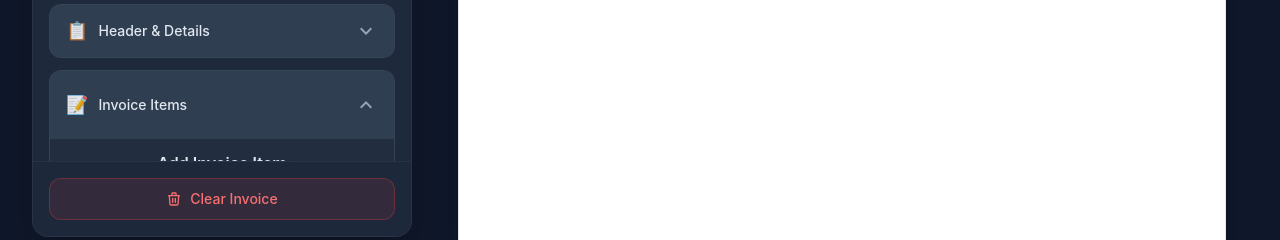
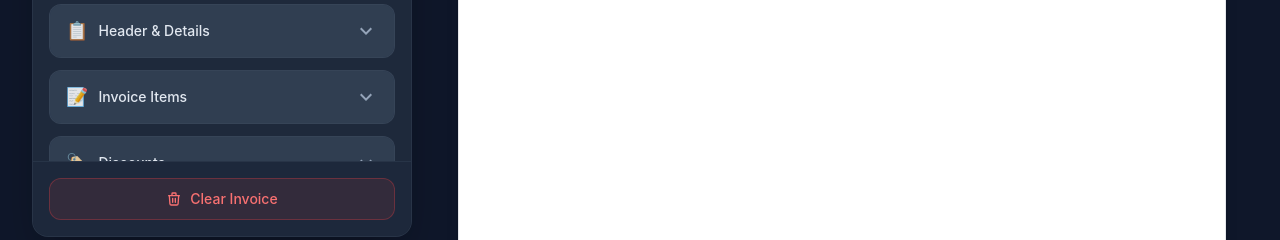
Before and after one commit to HalcyonVagabond/invoices-are-boring, a React (Vite) app: page /editor in a window 1280 px wide. Shown: the part 531-771 px from the top of the page. Built offline with nearby package versions, Linux system fonts and the light colour scheme; no server answers.

Commit message:
invoice items menu accorion not automatically open

```diff
--- a/src/components/InvoiceInputs/InvoiceInputsMenu.js
+++ b/src/components/InvoiceInputs/InvoiceInputsMenu.js
@@ -196,7 +196,7 @@ const InvoiceInputsMenu = ({ exportPDF, onOpenAuth }) => {
                             </StyledAccordion>
 
                             {/* Invoice Items */}
-                            <StyledAccordion title="Invoice Items" icon="📝" defaultExpanded={true}>
+                            <StyledAccordion title="Invoice Items" icon="📝" defaultExpanded={false}>
                                 <LineItemForm />
                             </StyledAccordion>
 
```
